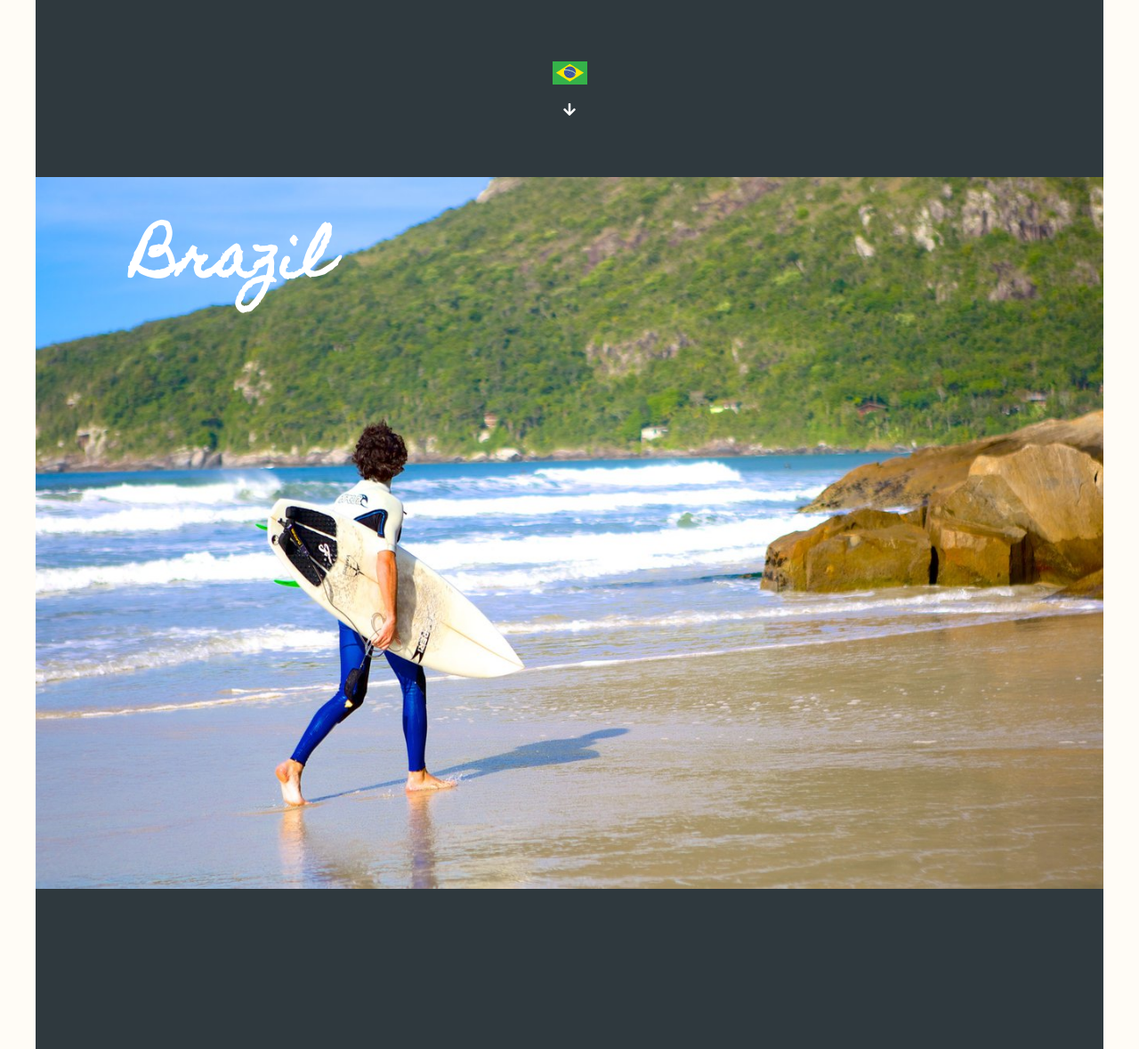
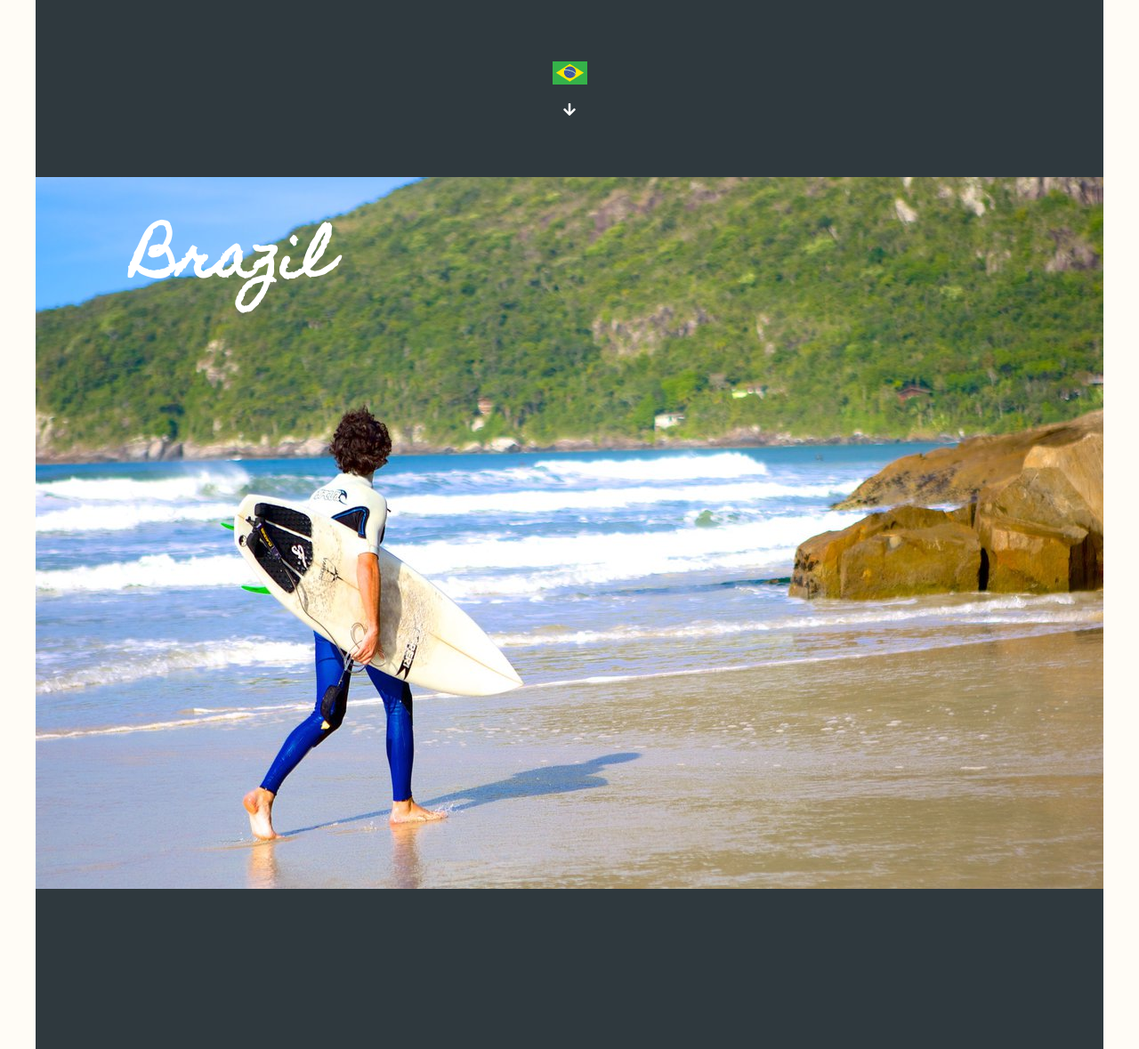
Before and after one commit to michaelaranda-web/surf-spots, a PHP site: page /index.html in a window 1280 px wide. Shown: the part 4801-5980 px from the top of the page at 89% size. Run offline with PHP 8.4, Linux system fonts and the light colour scheme; some libraries are stand-ins or nearby versions.

Commit message:
Readjusts Brazil surfing section styles.

```diff
--- a/css/styles.css
+++ b/css/styles.css
@@ -5,6 +5,7 @@ body {
 #main-content {
   max-width: 1200px;
   margin: 0 auto;
+  background-color: #2f393e;
 }
 
 h1 {
@@ -128,7 +129,8 @@ h1 {
 
 #brazil-surf-section {
   background-image: url('/images/florianopolis.jpg');
-  background-position: 20%;
+  background-position: 30%;
+  background-size: inherit;
 }
 
 @media only screen and (max-width: 768px) {
```
